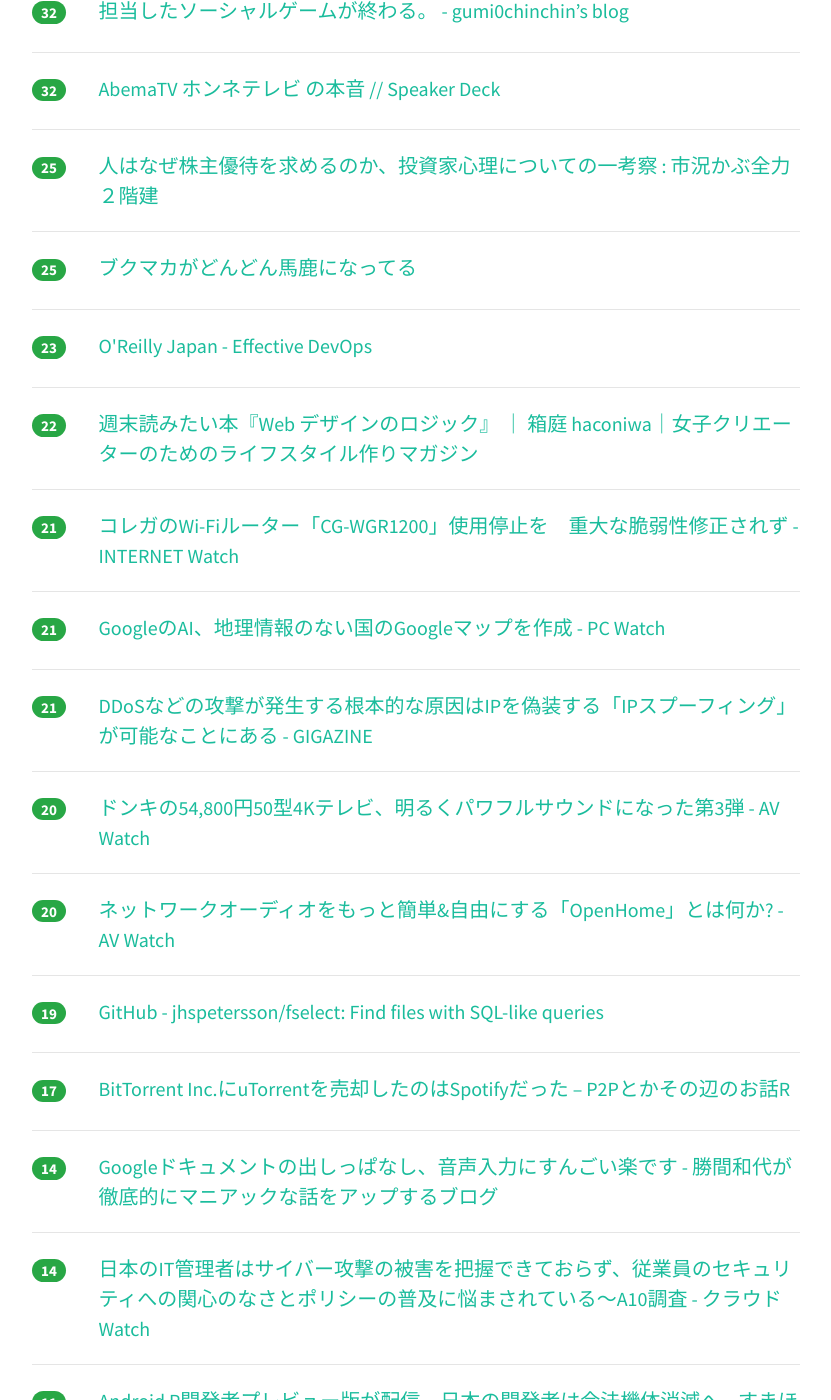
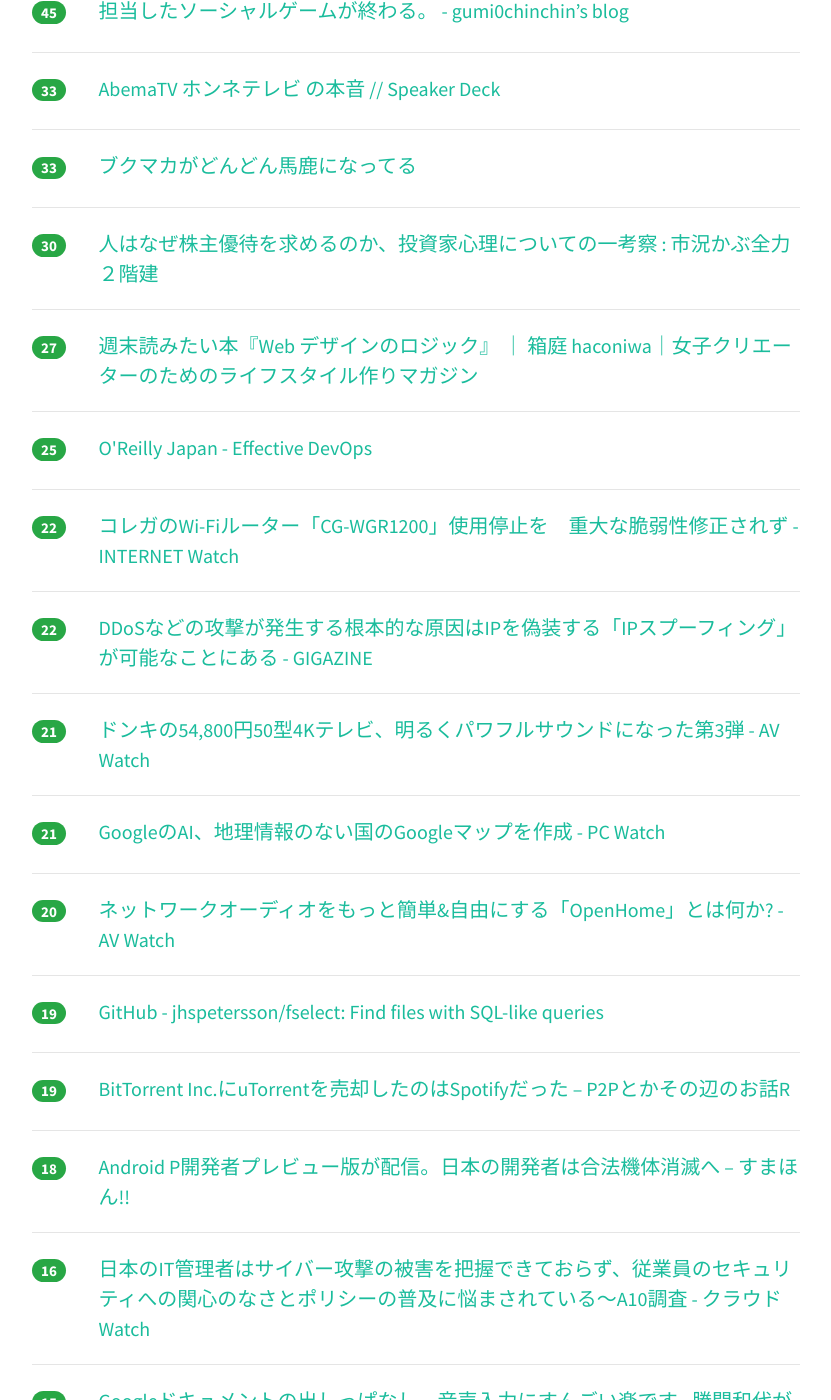
Before and after one commit to yatta47/hatena-matome-site, a Jekyll site: the page built from _posts/2018-03-10-hatena.md, in a window 1280 px wide and 1400 px high, scrolled down 399 px. Shown: the whole window, without its empty margins (224-1055 px from the left). Built offline with Jekyll 4.4.1, drawn with Linux system fonts in a browser that asks for light colours; nearby versions of some CDN libraries; some of the changed text lies outside the part shown.

Commit message:
Updated 2018-03-10

```diff
--- a/_posts/2018-03-10-hatena.md
+++ b/_posts/2018-03-10-hatena.md
@@ -1,59 +1,59 @@
 ---
 layout: post
 title:  "2018-03-10 はてぶIT"
-date:   2018-03-10 10:02:15
+date:   2018-03-10 11:02:46
 tags: [it-hotentry]
 ---
-16 件のデータあり
+18 件のデータあり
 
 <hr><div class="row">
-<div class="col-1"><span class="badge badge-pill badge-success h2">32</span></div>
+<div class="col-1"><span class="badge badge-pill badge-success h2">45</span></div>
 <div class="col-11"><a href='https://soreosre.hatenablog.com/entry/2018/03/09/124050' target='_blank'>担当したソーシャルゲームが終わる。 - gumi0chinchin’s blog</a></div>
 </div>
 <hr>
 <div class="row">
-<div class="col-1"><span class="badge badge-pill badge-success h2">32</span></div>
+<div class="col-1"><span class="badge badge-pill badge-success h2">33</span></div>
 <div class="col-11"><a href='https://speakerdeck.com/ktknest/abematv-honneterebi-falseben-yin' target='_blank'>AbemaTV ホンネテレビ の本音 // Speaker Deck</a></div>
 </div>
 <hr>
 <div class="row">
-<div class="col-1"><span class="badge badge-pill badge-success h2">25</span></div>
+<div class="col-1"><span class="badge badge-pill badge-success h2">33</span></div>
+<div class="col-11"><a href='https://anond.hatelabo.jp/20180309231809' target='_blank'>ブクマカがどんどん馬鹿になってる</a></div>
+</div>
+<hr>
+<div class="row">
+<div class="col-1"><span class="badge badge-pill badge-success h2">30</span></div>
 <div class="col-11"><a href='http://kabumatome.doorblog.jp/archives/65914394.html' target='_blank'>人はなぜ株主優待を求めるのか、投資家心理についての一考察 : 市況かぶ全力２階建</a></div>
 </div>
 <hr>
 <div class="row">
-<div class="col-1"><span class="badge badge-pill badge-success h2">25</span></div>
-<div class="col-11"><a href='https://anond.hatelabo.jp/20180309231809' target='_blank'>ブクマカがどんどん馬鹿になってる</a></div>
+<div class="col-1"><span class="badge badge-pill badge-success h2">27</span></div>
+<div class="col-11"><a href='http://www.haconiwa-mag.com/magazine/2018/03/webdesign_logic/' target='_blank'>週末読みたい本『Web デザインのロジック』 ｜ 箱庭 haconiwa｜女子クリエーターのためのライフスタイル作りマガジン</a></div>
 </div>
 <hr>
 <div class="row">
-<div class="col-1"><span class="badge badge-pill badge-success h2">23</span></div>
+<div class="col-1"><span class="badge badge-pill badge-success h2">25</span></div>
 <div class="col-11"><a href='https://www.oreilly.co.jp/books/9784873118352/' target='_blank'>O'Reilly Japan - Effective DevOps</a></div>
 </div>
 <hr>
 <div class="row">
 <div class="col-1"><span class="badge badge-pill badge-success h2">22</span></div>
-<div class="col-11"><a href='http://www.haconiwa-mag.com/magazine/2018/03/webdesign_logic/' target='_blank'>週末読みたい本『Web デザインのロジック』 ｜ 箱庭 haconiwa｜女子クリエーターのためのライフスタイル作りマガジン</a></div>
+<div class="col-11"><a href='https://internet.watch.impress.co.jp/docs/news/1110802.html' target='_blank'>コレガのWi-Fiルーター「CG-WGR1200」使用停止を　重大な脆弱性修正されず - INTERNET Watch</a></div>
+</div>
+<hr>
+<div class="row">
+<div class="col-1"><span class="badge badge-pill badge-success h2">22</span></div>
+<div class="col-11"><a href='https://gigazine.net/news/20180309-ip-spoofing-ddos/' target='_blank'>DDoSなどの攻撃が発生する根本的な原因はIPを偽装する「IPスプーフィング」が可能なことにある - GIGAZINE</a></div>
 </div>
 <hr>
 <div class="row">
 <div class="col-1"><span class="badge badge-pill badge-success h2">21</span></div>
-<div class="col-11"><a href='https://internet.watch.impress.co.jp/docs/news/1110802.html' target='_blank'>コレガのWi-Fiルーター「CG-WGR1200」使用停止を　重大な脆弱性修正されず - INTERNET Watch</a></div>
+<div class="col-11"><a href='https://av.watch.impress.co.jp/docs/news/1110749.html' target='_blank'>ドンキの54,800円50型4Kテレビ、明るくパワフルサウンドになった第3弾 - AV Watch</a></div>
 </div>
 <hr>
 <div class="row">
 <div class="col-1"><span class="badge badge-pill badge-success h2">21</span></div>
 <div class="col-11"><a href='https://pc.watch.impress.co.jp/docs/news/1110676.html' target='_blank'>GoogleのAI、地理情報のない国のGoogleマップを作成 - PC Watch</a></div>
-</div>
-<hr>
-<div class="row">
-<div class="col-1"><span class="badge badge-pill badge-success h2">21</span></div>
-<div class="col-11"><a href='https://gigazine.net/news/20180309-ip-spoofing-ddos/' target='_blank'>DDoSなどの攻撃が発生する根本的な原因はIPを偽装する「IPスプーフィング」が可能なことにある - GIGAZINE</a></div>
-</div>
-<hr>
-<div class="row">
-<div class="col-1"><span class="badge badge-pill badge-success h2">20</span></div>
-<div class="col-11"><a href='https://av.watch.impress.co.jp/docs/news/1110749.html' target='_blank'>ドンキの54,800円50型4Kテレビ、明るくパワフルサウンドになった第3弾 - AV Watch</a></div>
 </div>
 <hr>
 <div class="row">
@@ -67,22 +67,32 @@ tags: [it-hotentry]
 </div>
 <hr>
 <div class="row">
-<div class="col-1"><span class="badge badge-pill badge-success h2">17</span></div>
+<div class="col-1"><span class="badge badge-pill badge-success h2">19</span></div>
 <div class="col-11"><a href='http://p2ptk.org/copyright/786' target='_blank'>BitTorrent Inc.にuTorrentを売却したのはSpotifyだった – P2Pとかその辺のお話R</a></div>
 </div>
 <hr>
 <div class="row">
-<div class="col-1"><span class="badge badge-pill badge-success h2">14</span></div>
+<div class="col-1"><span class="badge badge-pill badge-success h2">18</span></div>
+<div class="col-11"><a href='https://smhn.info/201803-android-p-giteki' target='_blank'>Android P開発者プレビュー版が配信。日本の開発者は合法機体消滅へ – すまほん!!</a></div>
+</div>
+<hr>
+<div class="row">
+<div class="col-1"><span class="badge badge-pill badge-success h2">16</span></div>
+<div class="col-11"><a href='https://cloud.watch.impress.co.jp/docs/news/1110733.html' target='_blank'>日本のIT管理者はサイバー攻撃の被害を把握できておらず、従業員のセキュリティへの関心のなさとポリシーの普及に悩まされている～A10調査 - クラウド Watch</a></div>
+</div>
+<hr>
+<div class="row">
+<div class="col-1"><span class="badge badge-pill badge-success h2">15</span></div>
 <div class="col-11"><a href='http://katsumakazuyo.hatenablog.com/entry/2018/03/09/150906' target='_blank'>Googleドキュメントの出しっぱなし、音声入力にすんごい楽です - 勝間和代が徹底的にマニアックな話をアップするブログ</a></div>
 </div>
 <hr>
 <div class="row">
 <div class="col-1"><span class="badge badge-pill badge-success h2">14</span></div>
-<div class="col-11"><a href='https://cloud.watch.impress.co.jp/docs/news/1110733.html' target='_blank'>日本のIT管理者はサイバー攻撃の被害を把握できておらず、従業員のセキュリティへの関心のなさとポリシーの普及に悩まされている～A10調査 - クラウド Watch</a></div>
+<div class="col-11"><a href='http://blog.kyanny.me/entry/2018/03/10/002147' target='_blank'>Firefox やめた - @kyanny's blog</a></div>
 </div>
 <hr>
 <div class="row">
 <div class="col-1"><span class="badge badge-pill badge-success h2">11</span></div>
-<div class="col-11"><a href='https://smhn.info/201803-android-p-giteki' target='_blank'>Android P開発者プレビュー版が配信。日本の開発者は合法機体消滅へ – すまほん!!</a></div>
+<div class="col-11"><a href='http://twitter.com/issei_y/status/971975099040452609' target='_blank'>山本一成@Ponanzaさんのツイート: "大学のプログラミングの授業を生徒さん達に教えている時でとにかく衝撃的だったことは、生徒さんが『プログラムを実行しないこと』だった。 プログラム</a></div>
 </div>
 <hr>
```
